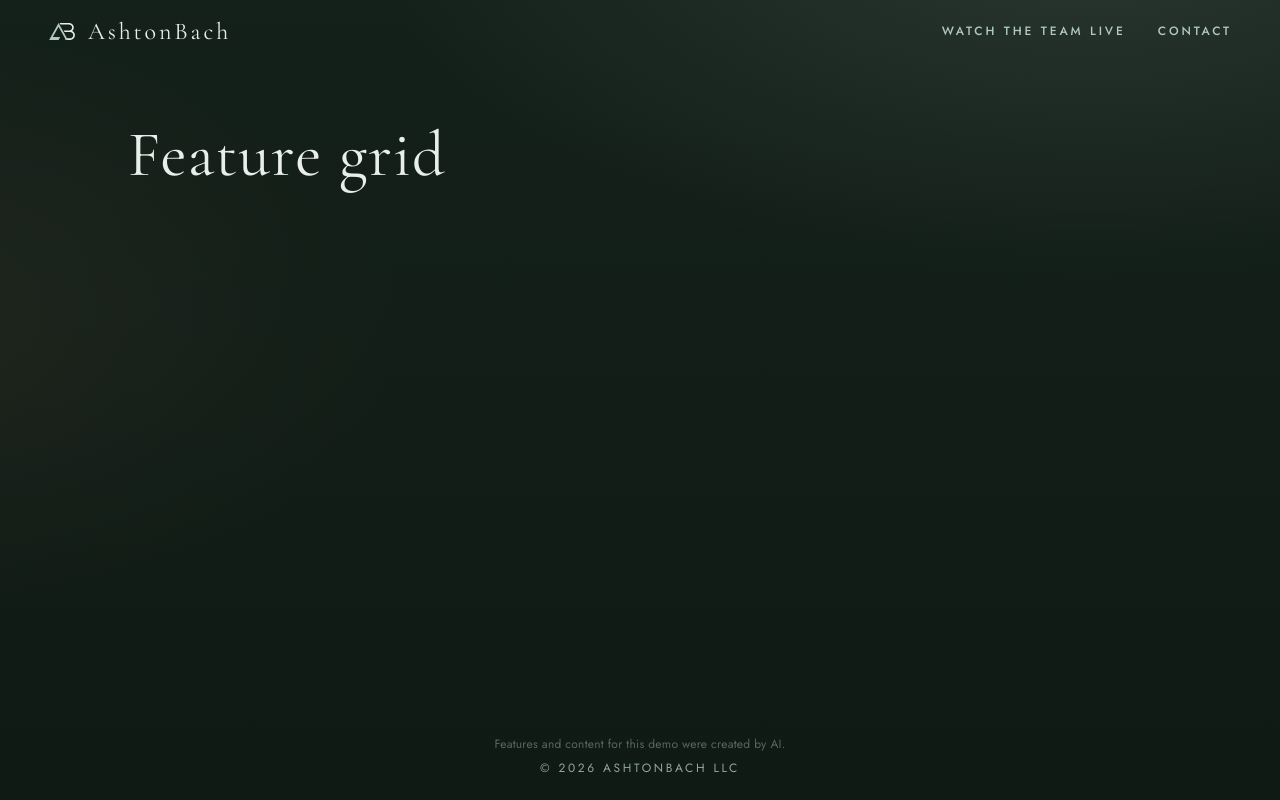
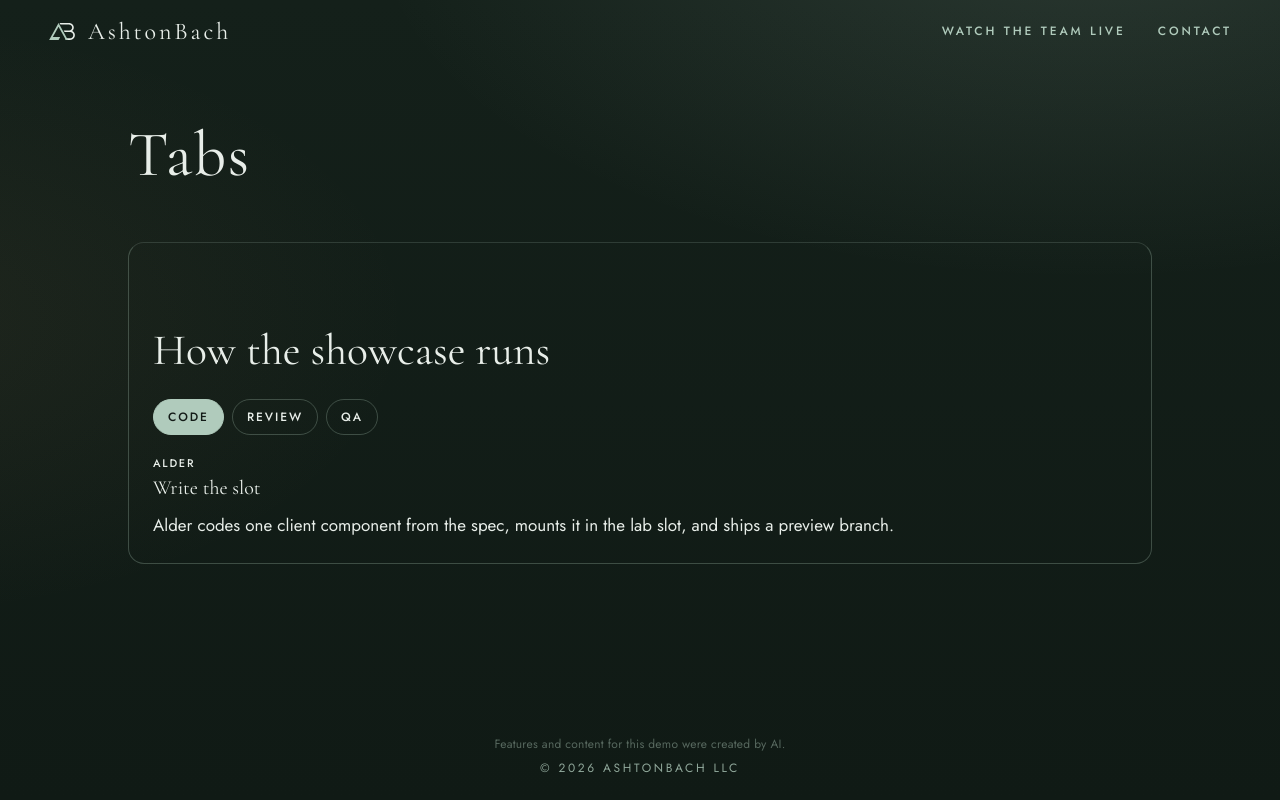
Before and after one commit to ashtonbach/agent-showcase, a Next.js app: page / in a window 1280 px wide. Built offline with nearby package versions, Linux system fonts and the light colour scheme.

Commit message:
Feature: Tabs (Author: Alder)
Co-authored-by: AshtonBach Coder <ashtonbach-coder@users.noreply.github.com>

```diff
--- a/app/lab/current.json
+++ b/app/lab/current.json
@@ -1 +1 @@
-{"slug":"feature-grid"}
+{"slug":"tabs"}
--- /dev/null
+++ b/app/lab/tabs/index.tsx
@@ -0,0 +1,74 @@
+"use client";
+import { useRef, useState, type KeyboardEvent } from "react";
+
+const STEPS = [
+  { id: "code", label: "Code", kicker: "Alder", title: "Write the slot", body: "Alder codes one client component from the spec, mounts it in the lab slot, and ships a preview branch." },
+  { id: "review", label: "Review", kicker: "Rowan", title: "Check the preview", body: "Rowan reviews the live preview for markup, keyboard, layout, and Forest Mist brand." },
+  { id: "qa", label: "QA", kicker: "Cedar", title: "Sign off", body: "Cedar runs the functional checks on the preview and reports PASS or FAIL to the coordinator." },
+];
+
+const css = `
+.lab-tabs{width:min(720px,100%);margin:8px auto 56px;padding:24px;border:1px solid rgba(176,203,188,0.28);border-radius:16px;color:var(--mist,#F2EFE6);box-sizing:border-box}
+.lab-tabs h2{font-family:var(--serif);font-weight:400;font-size:30px;margin:0 0 18px;color:var(--mist,#F2EFE6)}
+.lab-tablist{display:flex;gap:8px;flex-wrap:wrap}
+.lab-tab{font-family:var(--sans);font-weight:500;letter-spacing:0.16em;text-transform:uppercase;font-size:12px;background:transparent;color:var(--mist,#E8EEE9);border:1px solid rgba(176,203,188,0.28);border-radius:999px;padding:8px 14px;cursor:pointer}
+.lab-tab[aria-selected="true"]{background:var(--sage);color:#121A16;border-color:var(--sage)}
+.lab-panel{margin-top:20px}
+.lab-kicker{font-family:var(--sans);font-weight:500;letter-spacing:0.16em;text-transform:uppercase;font-size:11px;color:var(--sage);margin:0 0 6px}
+.lab-panel h3{font-family:var(--serif);font-weight:400;font-size:20px;margin:0 0 8px}
+.lab-panel p{margin:0;line-height:1.55;color:#E8EEE9}
+@media (prefers-reduced-motion:reduce){.lab-tab{transition:none}}
+`;
+
+export default function Tabs() {
+  const [i, setI] = useState(0);
+  const refs = useRef<(HTMLButtonElement | null)[]>([]);
+  function select(n: number) {
+    setI(n);
+    refs.current[n]?.focus();
+  }
+  function onKey(e: KeyboardEvent<HTMLButtonElement>) {
+    if (e.key !== "ArrowRight" && e.key !== "ArrowLeft") return;
+    e.preventDefault();
+    select((i + (e.key === "ArrowRight" ? 1 : 2)) % 3);
+  }
+
+  return (
+    <section data-lab="tabs" aria-labelledby="lab-tabs-h2" className="lab-tabs">
+      <style>{css}</style>
+      <h2 id="lab-tabs-h2">How the showcase runs</h2>
+      <div role="tablist" className="lab-tablist" aria-label="Showcase steps">
+        {STEPS.map((s, n) => (
+          <button
+            key={s.id}
+            id={`lab-tab-${s.id}`}
+            role="tab"
+            aria-selected={i === n}
+            aria-controls={`lab-panel-${s.id}`}
+            tabIndex={i === n ? 0 : -1}
+            className="lab-tab"
+            ref={(el) => { refs.current[n] = el; }}
+            onClick={() => select(n)}
+            onKeyDown={onKey}
+          >
+            {s.label}
+          </button>
+        ))}
+      </div>
+      {STEPS.map((s, n) => (
+        <div
+          key={s.id}
+          id={`lab-panel-${s.id}`}
+          role="tabpanel"
+          aria-labelledby={`lab-tab-${s.id}`}
+          hidden={i !== n}
+          className="lab-panel"
+        >
+          <p className="lab-kicker">{s.kicker}</p>
+          <h3>{s.title}</h3>
+          <p>{s.body}</p>
+        </div>
+      ))}
+    </section>
+  );
+}
--- a/app/page.tsx
+++ b/app/page.tsx
@@ -1,3 +1,4 @@
+import Lab from "./lab/tabs";
 import { readDemoKey, demoTitle } from "./demo-name";
 const demoKey = readDemoKey();
 const demoName = demoTitle();
@@ -5,7 +6,7 @@ export default function Page() {
   return (
     <div className="page-stack">
       <h1 className="demo-title" data-i18n={demoKey}>{demoName}</h1>
-      {/* lab:slot */}
+      <Lab /> {/* lab:slot */}
     </div>
   );
 }
```
